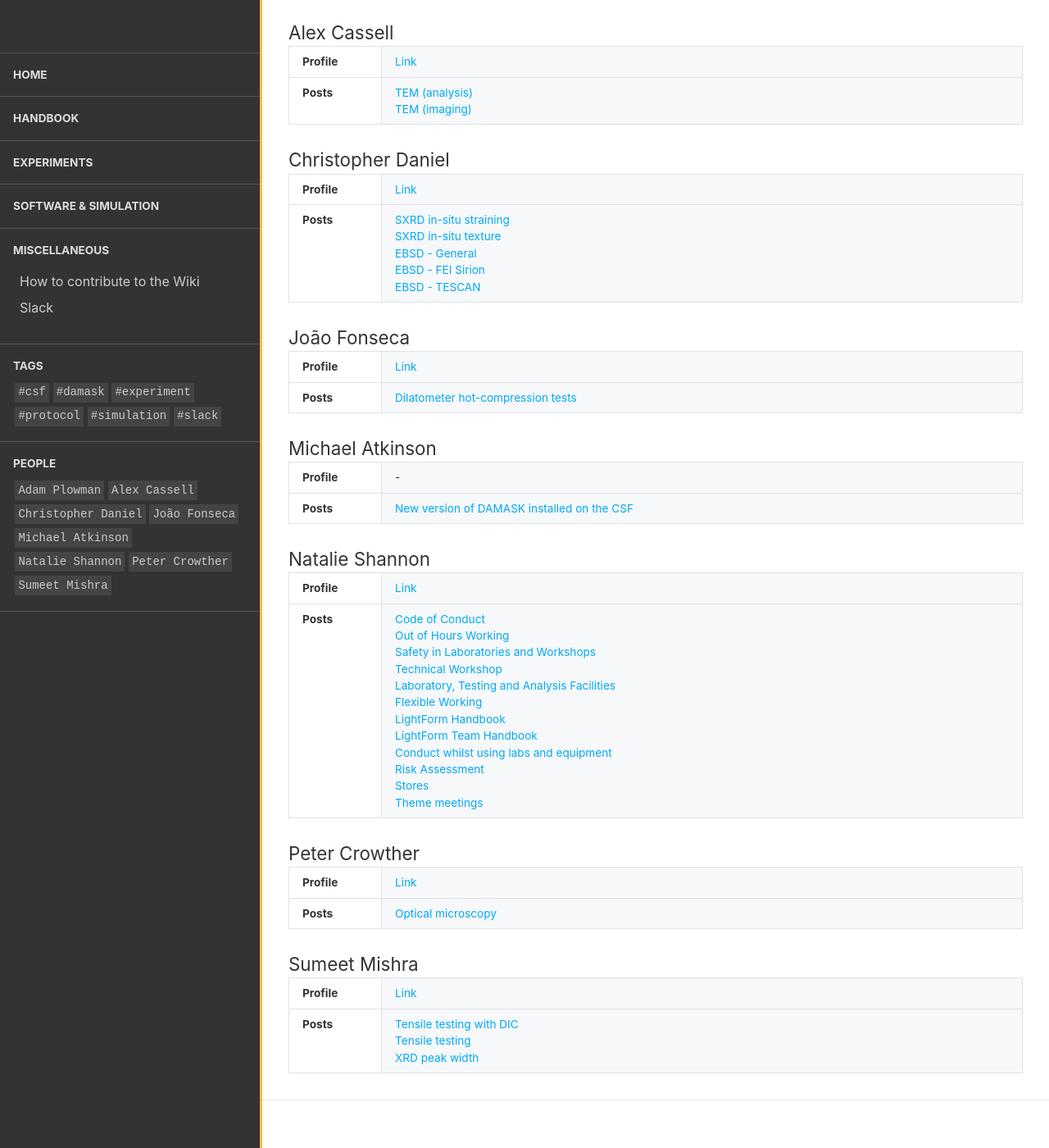
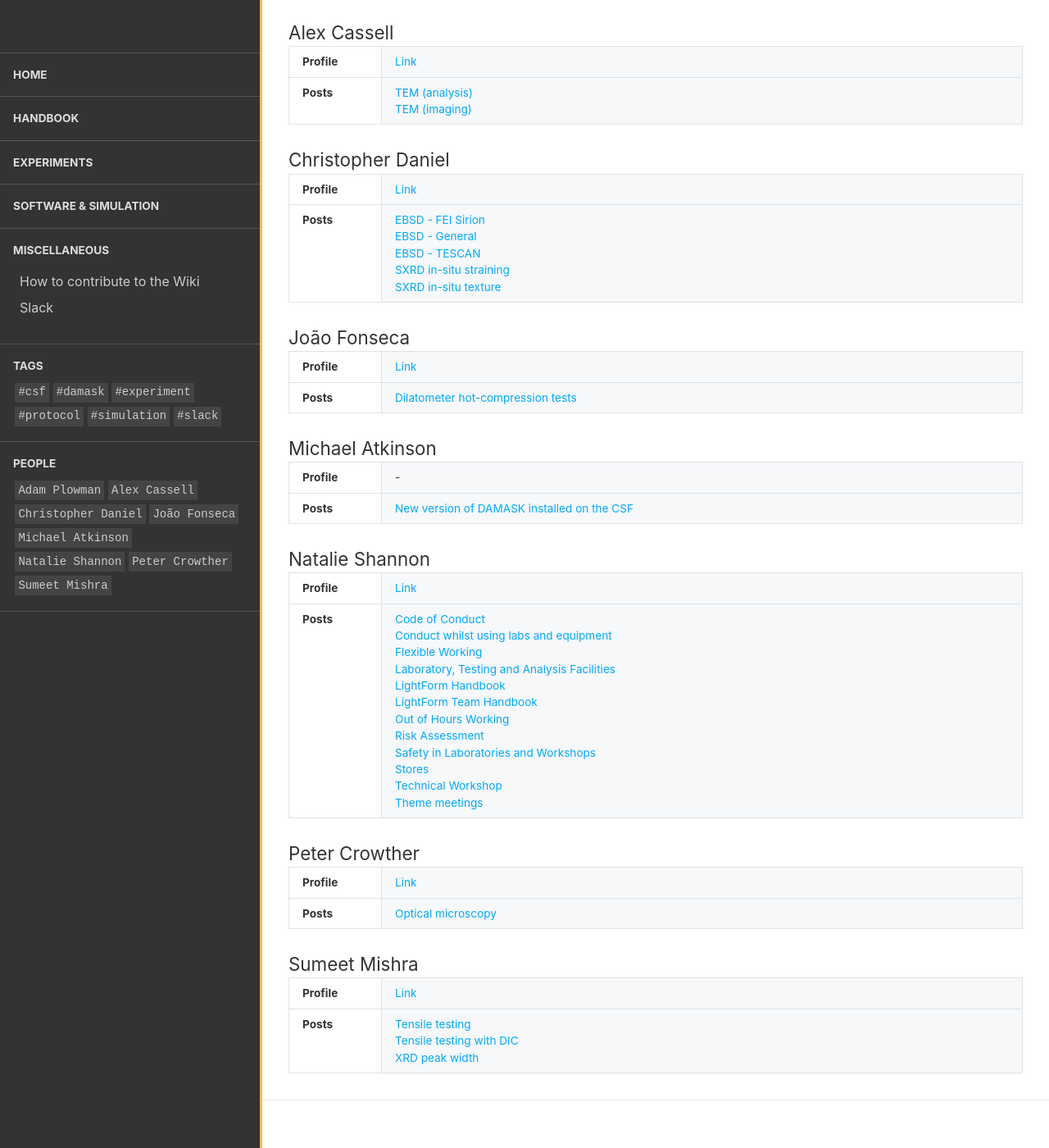
Before and after one commit to LightForm-group/wiki, a Jekyll site: the page built from people.html, in a window 1280 px wide and 1400 px high, scrolled down 774 px. Shown: the whole window at 82% size. Built offline with Jekyll 4.4.1, drawn with Linux system fonts in a browser that asks for light colours; part of the change alters nothing that is shown.

```diff
--- a/_includes/get_author_pages.html
+++ b/_includes/get_author_pages.html
@@ -1,16 +1,33 @@
-{% assign author_name = include.author_name %}
-{%- assign page_links = "" -%}
-{% for collec in site.collections %}
-    {% for collec_item in collec.docs %}
-        {% assign all_authors = collec_item.author | split: ',' %}
-        {% for author in all_authors %}
-            {% assign author_strip = author | strip %}
-            {% if author_strip == author_name %}
-                {%- assign page_href = collec_item.url | prepend: site.baseurl -%}
-                {%- assign page_link = '<a href="' | append: page_href | append: '">' | append: collec_item.title | append: '</a><br/>' -%}
-                {%- assign page_links = page_links | append: page_link -%}
-            {% endif %}
-        {% endfor %}
-    {% endfor %}
-{% endfor %}
+{%- assign author_name = include.author_name -%}
+{%- assign author_page_titles = '' -%}
+{%- for collec in site.collections -%}
+    {%- for collec_item in collec.docs -%}
+        {%- assign all_authors = collec_item.author | split: ',' -%}
+        {%- for author in all_authors -%}
+            {%- assign author_strip = author | strip -%}
+            {%- if author_strip == author_name -%}
+                {%- assign author_page_titles = author_page_titles | append: '|' | append: collec_item.title -%}
+            {%- endif -%}
+        {%- endfor -%}
+    {%- endfor -%}
+{%- endfor -%}
+{%- assign author_page_titles = author_page_titles | split: '|' | sort -%}
+{%- assign page_links = '' -%}
+{%- for title in author_page_titles -%}
+    {%- for collec in site.collections -%}
+        {%- for collec_item in collec.docs -%}
+            {%- assign all_authors = collec_item.author | split: ',' -%}
+            {%- for author in all_authors -%}
+                {%- assign author_strip = author | strip -%}
+                {%- if author_strip == author_name -%}
+                    {%- if title == collec_item.title -%}
+                        {%- assign page_href = collec_item.url | prepend: site.baseurl -%}
+                        {%- assign page_link = '<a href="' | append: page_href | append: '">' | append: collec_item.title | append: '</a><br/>' -%}
+                        {%- assign page_links = page_links | append: page_link -%}
+                    {%- endif -%}
+                {%- endif -%}
+            {%- endfor -%}
+        {%- endfor -%}
+    {%- endfor -%}
+{%- endfor -%}
 {{- page_links | strip -}}
```
